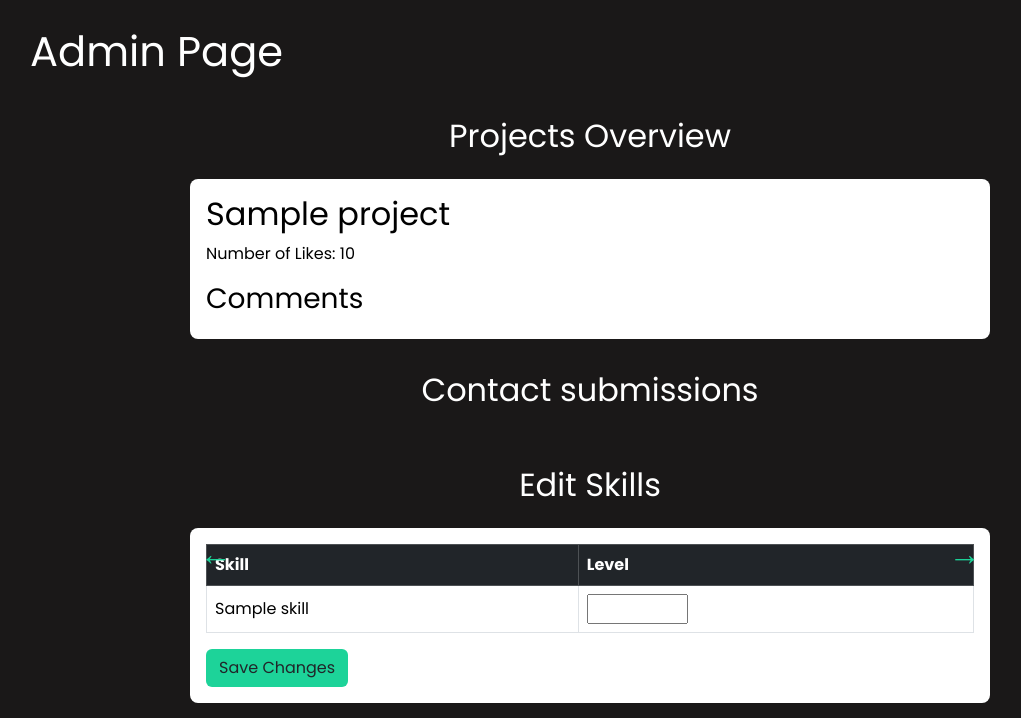
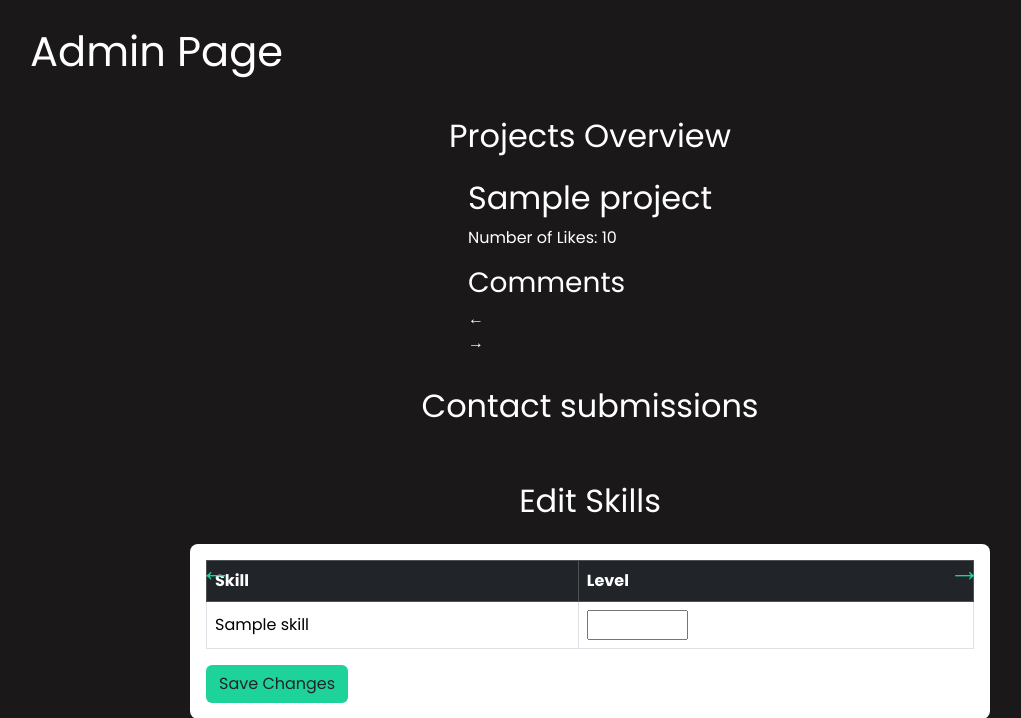
Before and after one commit to james-fitz86/portfolio, a Flask app: template templates/admin.html in a window 1280 px wide. Shown: the part 98-816 px from the top of the page, without its empty margins (50-1071 px from the left). Run offline with Flask 3, Linux system fonts and the light colour scheme; the template is opened without the code that fills it: most values are stand-ins (such as "Sample title", 1, 10 or a date in 2020).

Commit message:
added HTML for display of comments in projects

```diff
--- a/templates/admin.html
+++ b/templates/admin.html
@@ -46,10 +46,14 @@
     <div class="admin-wrapper">
       <h2 id="projects-overview" aria-labelledby="projects-overview">Projects Overview</h2>
       {% for project in projects %}
-        <div class="project">
+        <div class="admin-project">
+          <div class="project-heading">
             <h2>{{ project.name }}</h2>
             <p>Number of Likes: {{ project.likes }}</p>
             <h3 id="comments" aria-labelledby="comments">Comments</h3>
+          </div>
+          <div class="comments-scroll">
+            <span class="arrow2 left" tabindex="0" role="button" aria-label="Scroll left">&larr;</span>
             <div class="comments-container">
               {% for comment in comments.get(project.id, []) %}
                 <div class="comment">
@@ -62,6 +66,8 @@
                     <button type="submit" class="btn btn-danger custom-btn2" aria-label="Delete Comment">Delete</button>
                 </form>
               {% endfor %}
+            </div>
+            <span class="arrow2 right" tabindex="0" role="button" aria-label="Scroll right">&rarr;</span>
           </div>
         </div>
       {% endfor %}
```
Lines whose indentation alone changed are shown as unchanged.
